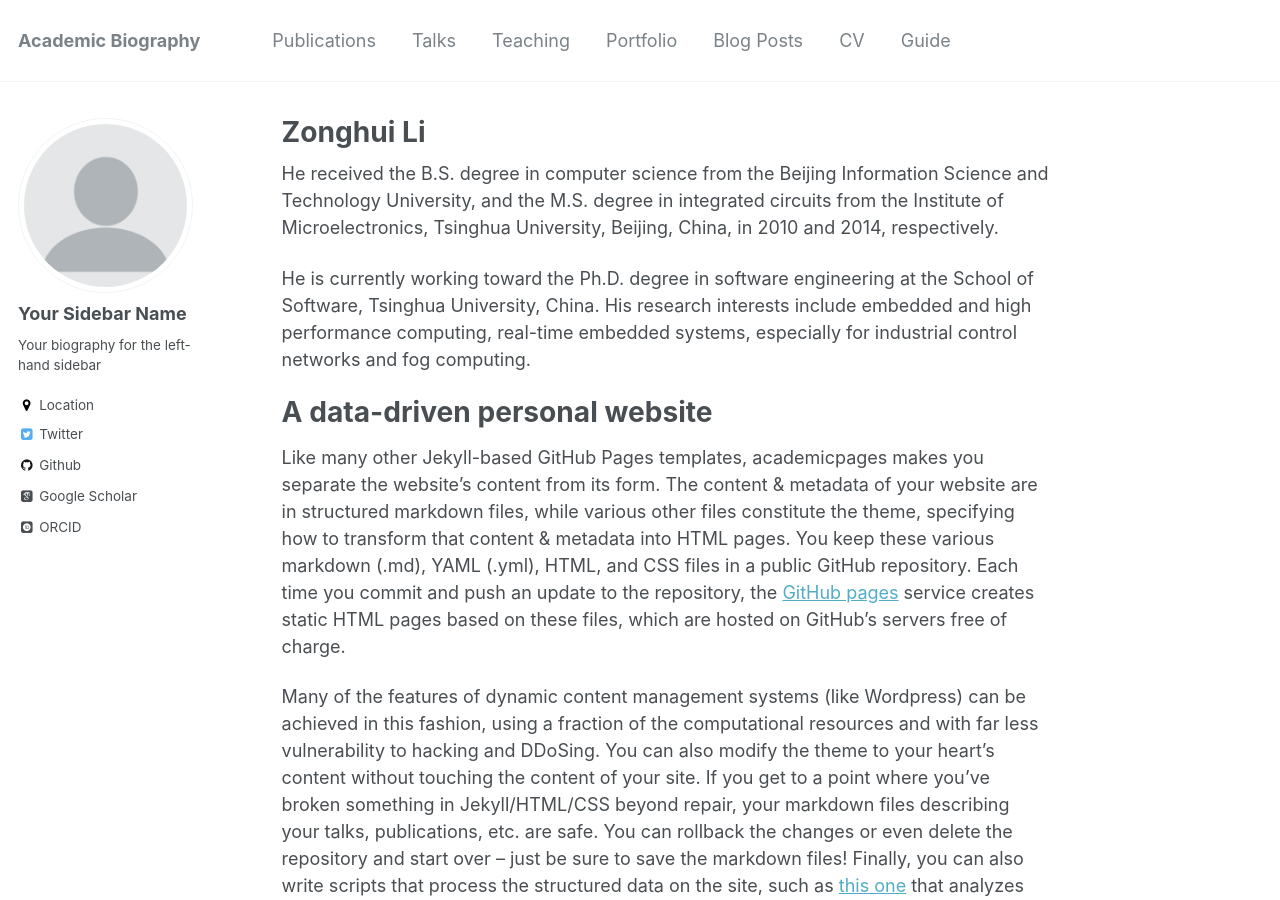
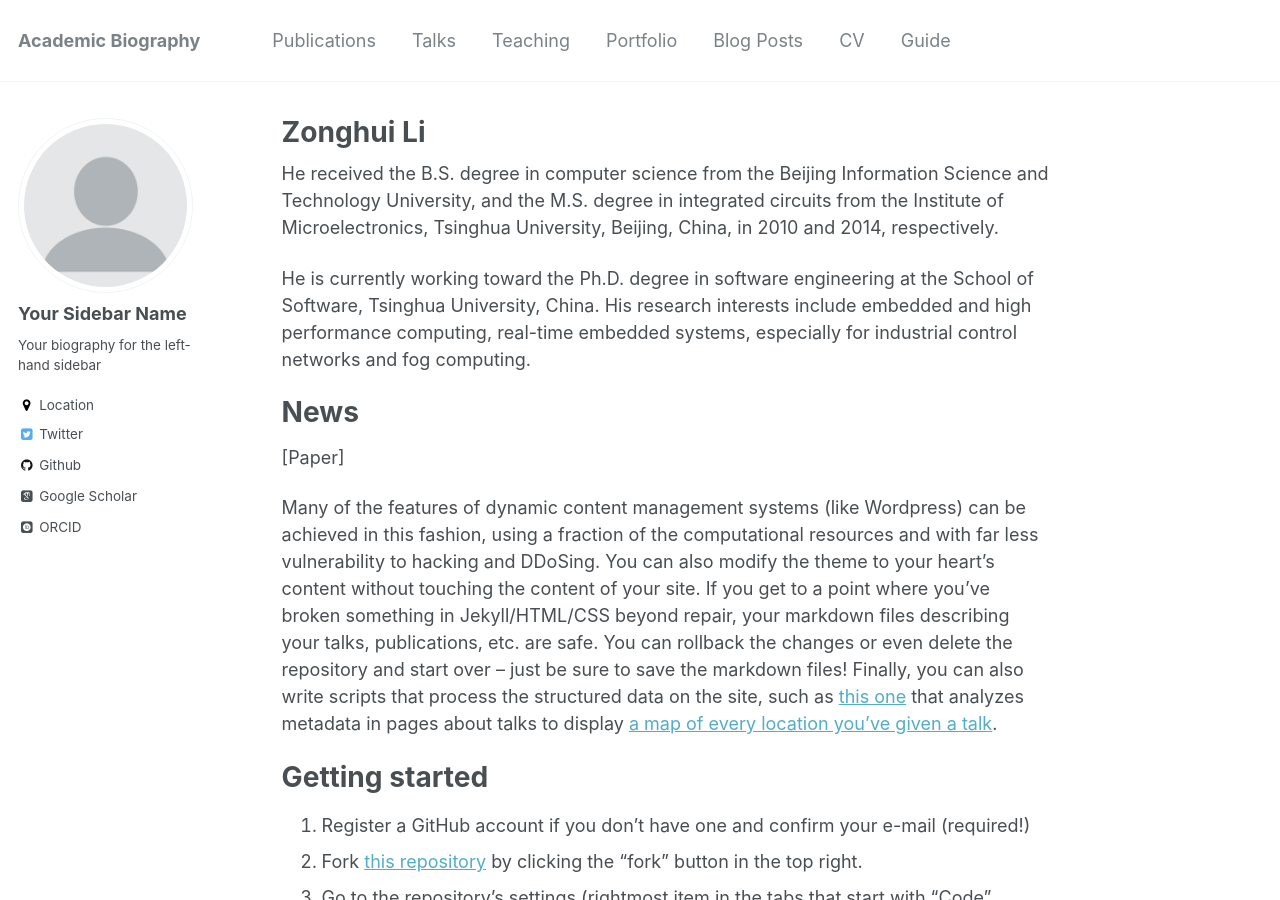
Before and after one commit to yingwangbjtu/lizonghui.github.io, a Jekyll site: the page built from _pages/about.md, in a window 1280 px wide and 900 px high. Built offline with Jekyll 4.4.1, drawn with Linux system fonts in a browser that asks for light colours; some web fonts are replaced.

Commit message:
Update about.md

```diff
--- a/_pages/about.md
+++ b/_pages/about.md
@@ -13,9 +13,9 @@ He received the B.S. degree in computer science from the Beijing Information Sci
 He is currently working toward the Ph.D. degree in software engineering at the School of Software, Tsinghua University, China. His research interests include embedded and high performance computing, real-time embedded systems, especially for industrial control networks and fog computing.
 
 
-A data-driven personal website
+News
 ======
-Like many other Jekyll-based GitHub Pages templates, academicpages makes you separate the website's content from its form. The content & metadata of your website are in structured markdown files, while various other files constitute the theme, specifying how to transform that content & metadata into HTML pages. You keep these various markdown (.md), YAML (.yml), HTML, and CSS files in a public GitHub repository. Each time you commit and push an update to the repository, the [GitHub pages](https://pages.github.com/) service creates static HTML pages based on these files, which are hosted on GitHub's servers free of charge.
+[Paper]
 
 Many of the features of dynamic content management systems (like Wordpress) can be achieved in this fashion, using a fraction of the computational resources and with far less vulnerability to hacking and DDoSing. You can also modify the theme to your heart's content without touching the content of your site. If you get to a point where you've broken something in Jekyll/HTML/CSS beyond repair, your markdown files describing your talks, publications, etc. are safe. You can rollback the changes or even delete the repository and start over -- just be sure to save the markdown files! Finally, you can also write scripts that process the structured data on the site, such as [this one](https://github.com/academicpages/academicpages.github.io/blob/master/talkmap.ipynb) that analyzes metadata in pages about talks to display [a map of every location you've given a talk](https://academicpages.github.io/talkmap.html).
 
```
